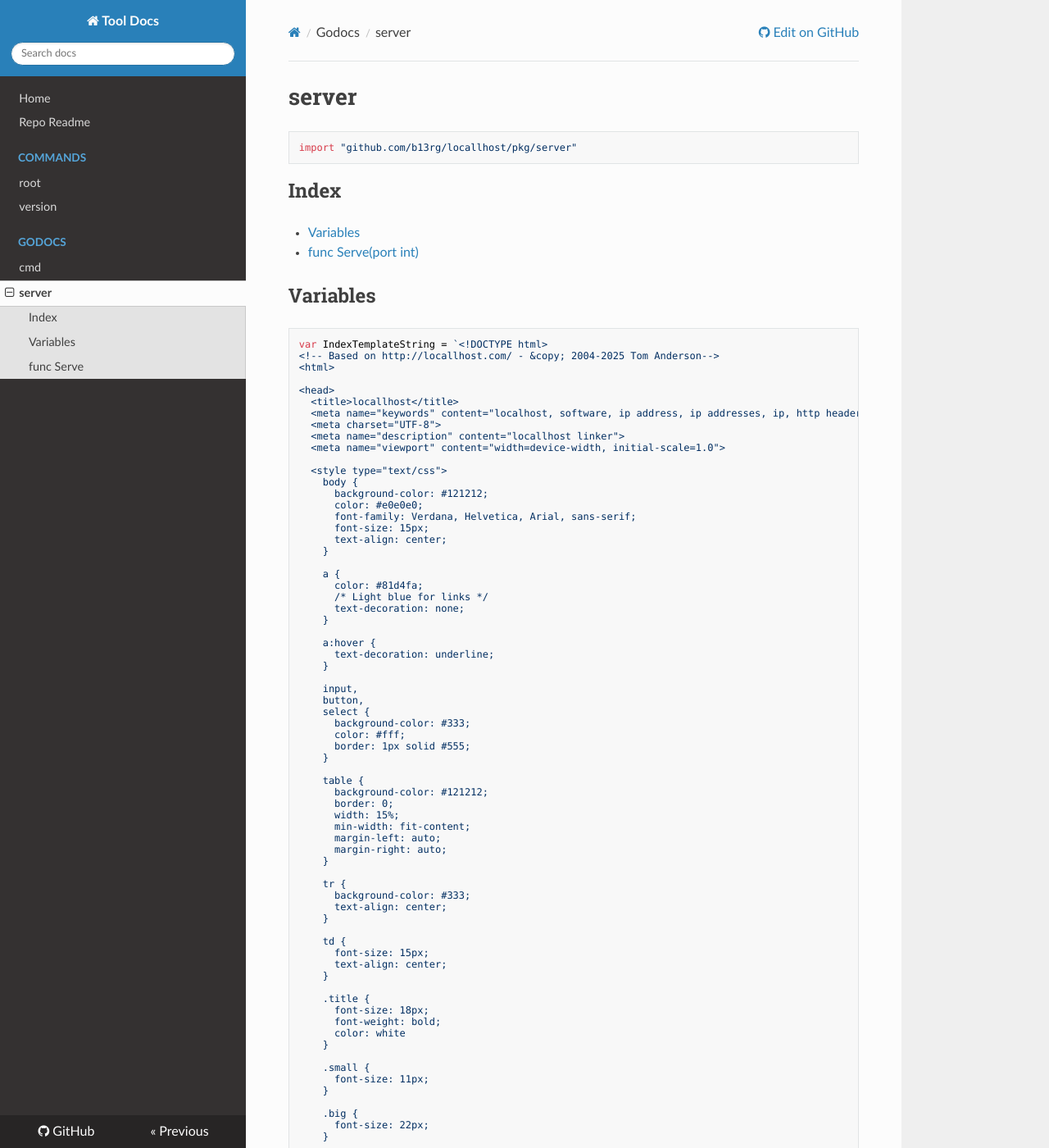
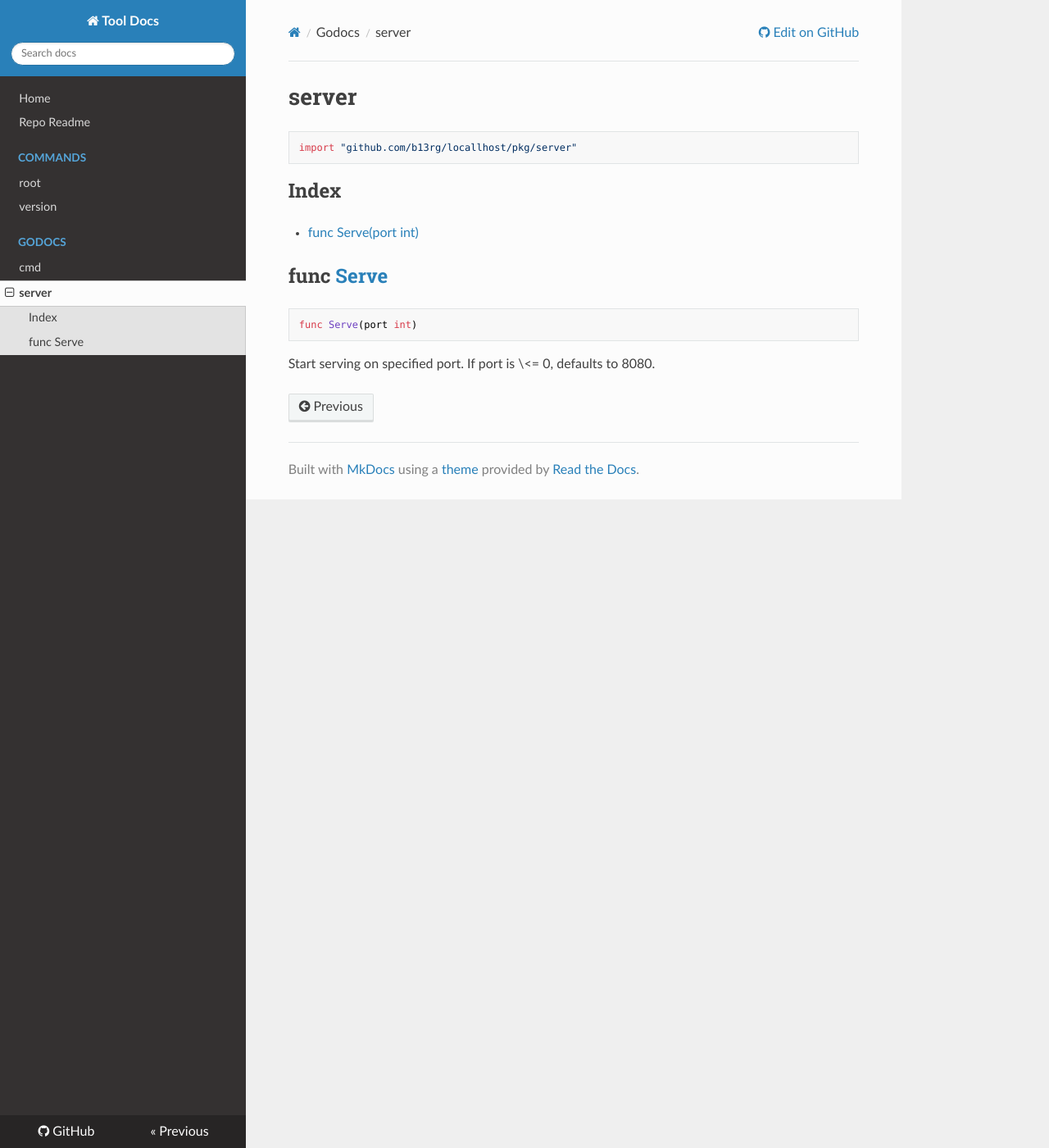
Before and after one commit to B13rg/locallhost, an MkDocs documentation site: the page built from docs/godoc/server.md, in a window 1280 px wide and 1400 px high. Shown: the whole window at 82% size. Built offline with MkDocs 1.6.1, drawn with Linux system fonts in a browser that asks for light colours; nearby versions of some CDN libraries; some of the changed text lies outside the part shown.

Commit message:
formatting

````diff
--- a/docs/godoc/server.md
+++ b/docs/godoc/server.md
@@ -6,195 +6,8 @@ import "github.com/b13rg/locallhost/pkg/server"
 
 ## Index
 
-- [Variables](<#variables>)
 - [func Serve\(port int\)](<#Serve>)
 
-
-## Variables
-
-<a name="IndexTemplateString"></a>
-
-```go
-var IndexTemplateString = `<!DOCTYPE html>
-<!-- Based on http://locallhost.com/ - &copy; 2004-2025 Tom Anderson-->
-<html>
-
-<head>
-  <title>locallhost</title>
-  <meta name="keywords" content="localhost, software, ip address, ip addresses, ip, http header, golang, host, tools">
-  <meta charset="UTF-8">
-  <meta name="description" content="locallhost linker">
-  <meta name="viewport" content="width=device-width, initial-scale=1.0">
-
-  <style type="text/css">
-    body {
-      background-color: #121212;
-      color: #e0e0e0;
-      font-family: Verdana, Helvetica, Arial, sans-serif;
-      font-size: 15px;
-      text-align: center;
-    }
-
-    a {
-      color: #81d4fa;
-      /* Light blue for links */
-      text-decoration: none;
-    }
-
-    a:hover {
-      text-decoration: underline;
-    }
-
-    input,
-    button,
-    select {
-      background-color: #333;
-      color: #fff;
-      border: 1px solid #555;
-    }
-
-    table {
-      background-color: #121212;
-      border: 0;
-      width: 15%;
-      min-width: fit-content;
-      margin-left: auto;
-      margin-right: auto;
-    }
-
-    tr {
-      background-color: #333;
-      text-align: center;
-    }
-
-    td {
-      font-size: 15px;
-      text-align: center;
-    }
-
-    .title {
-      font-size: 18px;
-      font-weight: bold;
-      color: white
-    }
-
-    .small {
-      font-size: 11px;
-    }
-
-    .big {
-      font-size: 22px;
-    }
-
-    .last {
-      padding-bottom: 0.5em;
-    }
-
-    .center {
-      text-align: center;
-    }
-
-    :link,
-    :visited {
-      text-decoration: none;
-      color: #81d4fa
-    }
-  </style>
-  <script>
-    function genLink() {
-      const port = document.getElementById("portInput").value;
-      const linkTextV4 = "http://127.0.0.1:${port}";
-      const linkTextV6 = "http://[::1]:${port}";
-      document.getElementById("linkResult").innerHTML =
-        "<a href="${linkTextV4}" target="_blank" style="color: #00db54;">${linkTextV4}</a>
-        <br>
-        <a href="${linkTextV6}" target="_blank" style="color: #00db54;">${linkTextV6}</a>";
-    }
-    function copyText(elementID) {
-      // Get the text field
-      var copyText = document.getElementById(elementID);
-      // Copy the text inside the text field
-      navigator.clipboard.writeText(copyText.innerText);
-      // Log the copied text
-      console.log(elementID + ":", copyText.innerText);
-    }
-    window.onload = genLink;
-  </script>
-</head>
-
-<body class="center">
-  <main>
-    <span class="small">Perhaps you intended to go here:</span><br>
-    <span class="big">
-      <a href="http://127.0.0.1:80/">http://127.0.0.1:80</a>
-      <br>
-      <a href="http://[::1]:80/">http://[::1]:80</a>
-    </span>
-    <br><br>
-
-    <span class="small">Or perhaps here:</span><br>
-    <div class="big">
-      <input type="number" id="portInput" value="8080" onload="genLink()" onchange="genLink()">
-      <br>
-      <div class="result" id="linkResult"></div>
-    </div>
-    <br>
-    <br>
-
-    <table>
-      <tr>
-        <td style="background-color: #008030;" class="title">
-          Your IP Address &nbsp;
-          <button onclick="copyText("ipAddr")">Copy</button>
-        </td>
-      </tr>
-      <tr>
-        <td class="last">
-          <span class="big" id="ipAddr">{{ .RemoteAddr }}</span>
-        </td>
-      </tr>
-    </table>
-    <br><br>
-
-    <table>
-      <tr>
-        <td style="background-color: #0040b0;" class="title">
-          Your HTTP Request Header &nbsp;
-          <button onclick="copyText("headers")">Copy</button>
-        </td>
-      </tr>
-      <tr>
-        <td class="last" id="headers">
-          <span>
-            {{ .Method }} / {{ .Proto }} <br>
-            {{range $key, $value := .Header }}
-            {{$key}}: {{$value}}<br>
-            {{ end }}
-          </span>
-        </td>
-      </tr>
-    </table>
-    <br><br>
-    <details>
-    <summary>Addt'l Endpoints</summary>
-    <div>
-    <a href="/ip">/ip</a>
-    </div>
-  </details>
-  </main>
-  <!-- footer -->
-  <footer>
-    <p>
-      <a href="https://b13rg.icecdn.tech/">B13rg</a> - <a href="https://github.com/B13rg/locallhost">Source</a>
-      <br>
-      Inspired by <a href="http://locallhost.com">locallhost.com</a>
-      <br>
-    </p>
-  </footer>
-</body>
-
-</html>`
-```
 
 <a name="Serve"></a>
 ## func [Serve](<https://github.com:b13rg/locallhost/blob/main/pkg/server/server.go#L35>)
````
Also changed, not shown: 5 other files.
